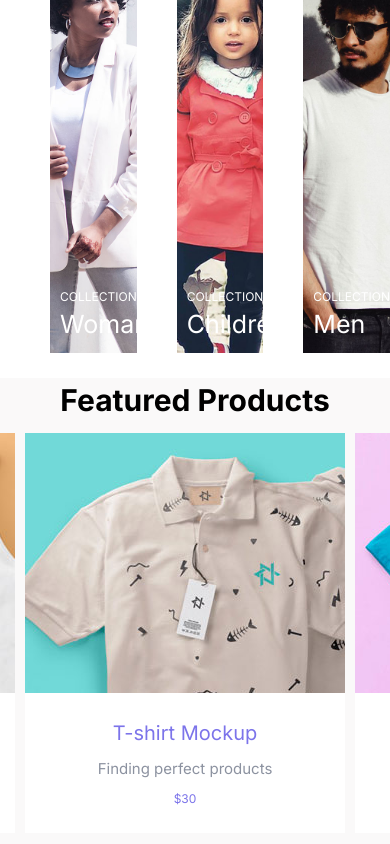
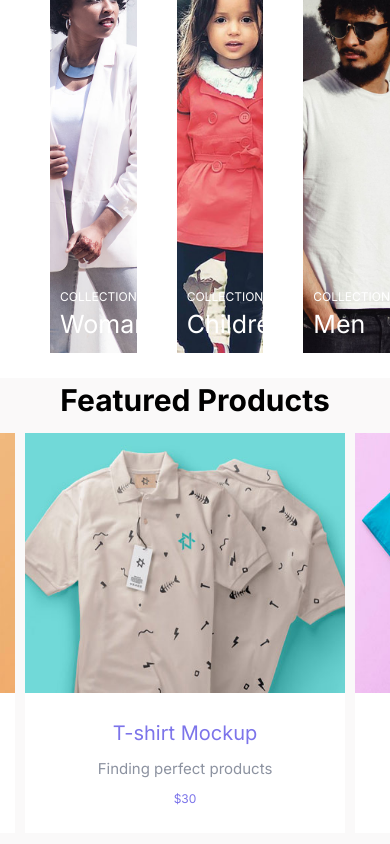
Before and after one commit to MichalStaszkiewicz/e-commerce, a Next.js app: page / in a window 390 px wide. Shown: the part 1352-2196 px from the top of the page. Built offline with nearby package versions, Linux system fonts and the light colour scheme.

Commit message:
responsive-product-image-fix

```diff
--- a/styles/globals.css
+++ b/styles/globals.css
@@ -533,8 +533,11 @@ body {
 }
 
 .featured_product_image {
+	background-size: 100% 100%;
+
+	width: 100%;
 	height: 65%;
-	width: 100%;
+
 
 }
 
```
